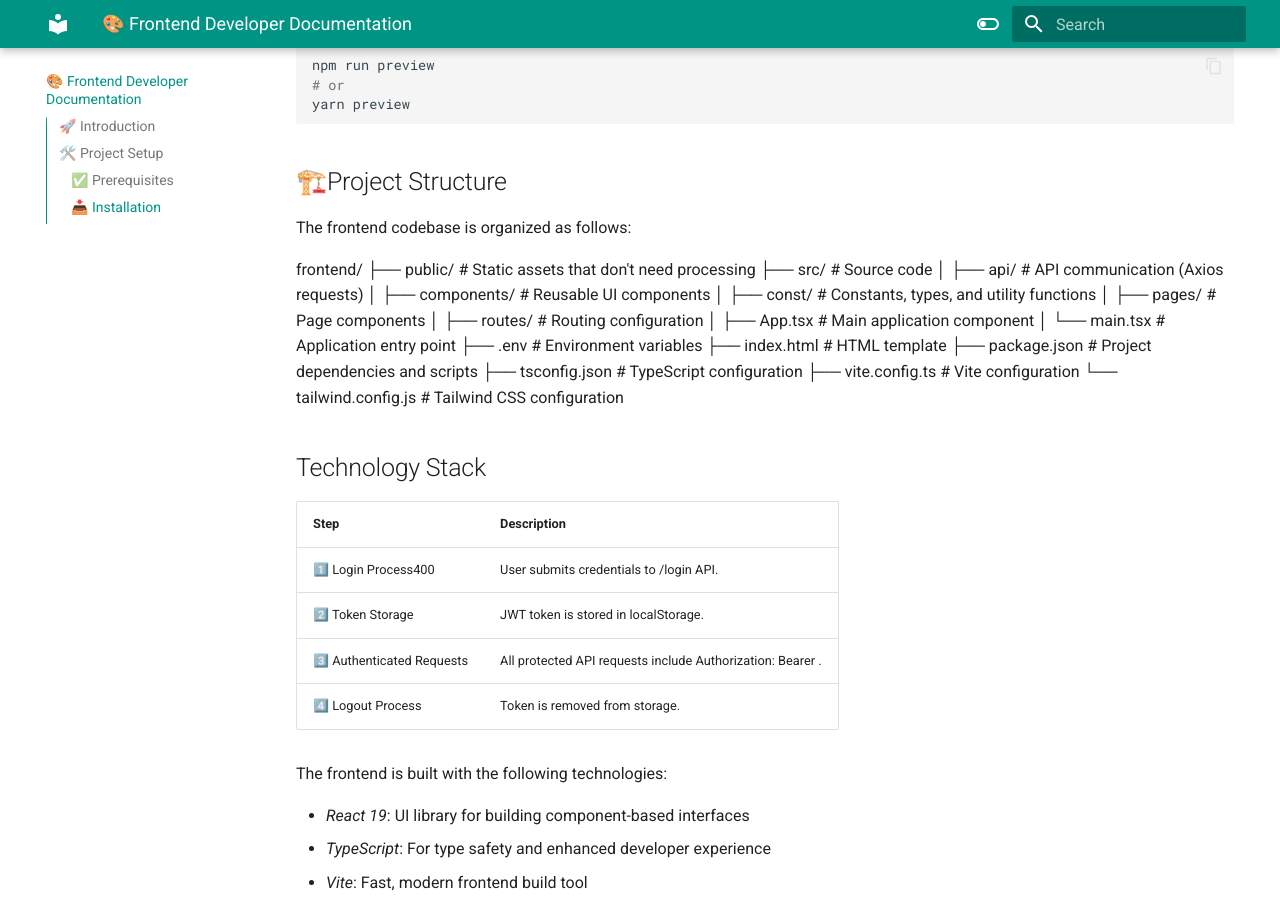
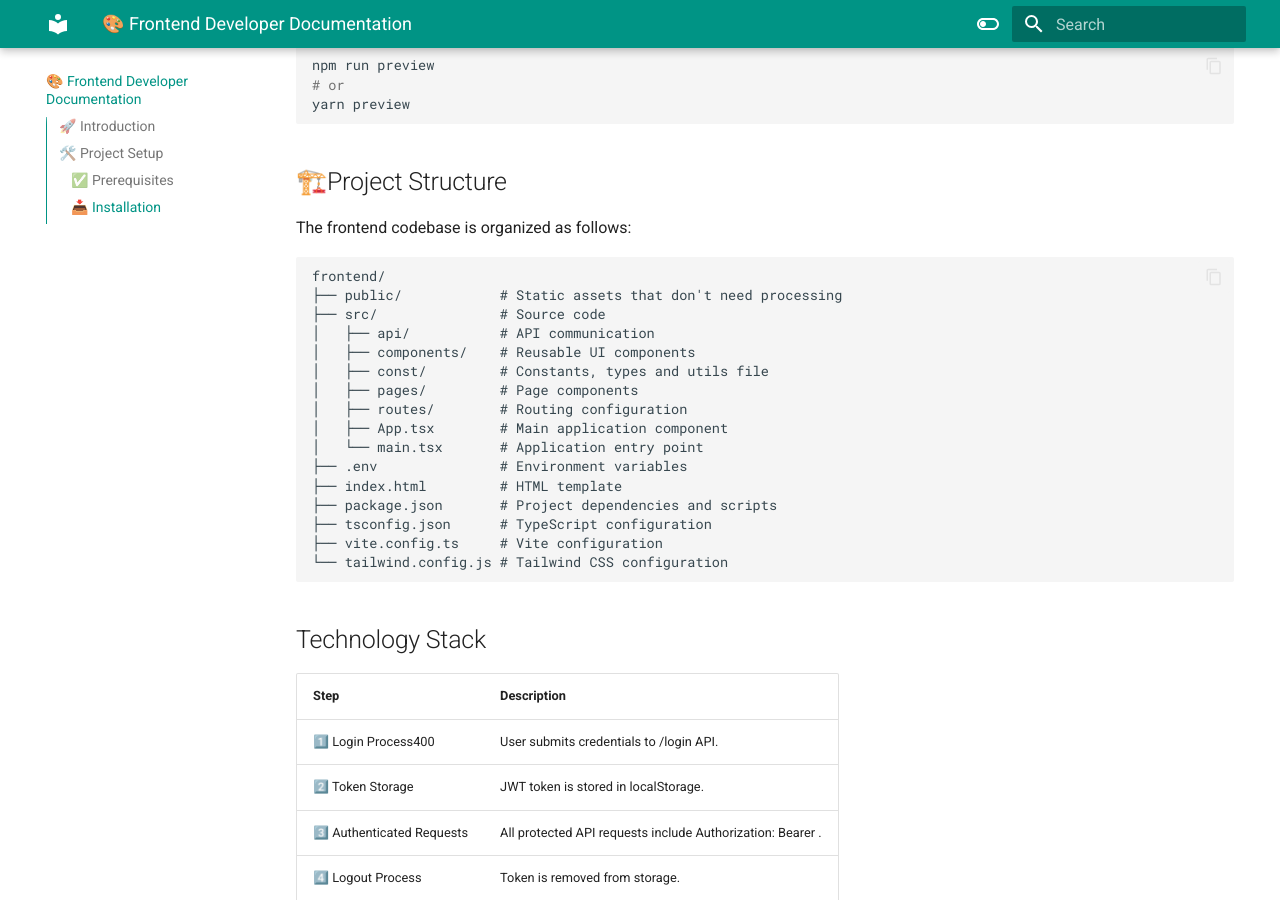
Before and after one commit to mtug812/data-scraping-application, an MkDocs documentation site: the page built from docs/docs/Frontend.md, in a window 1280 px wide and 900 px high, scrolled down 1661 px. Built offline with MkDocs 1.6.1 and Material for MkDocs 9.7.7, drawn with Linux system fonts in a browser that asks for light colours.

Commit message:
frontend documentation changed

````diff
--- a/docs/docs/Frontend.md
+++ b/docs/docs/Frontend.md
@@ -81,13 +81,13 @@ yarn preview
 
 The frontend codebase is organized as follows:
 
-
+```
 frontend/
 ├── public/            # Static assets that don't need processing
 ├── src/               # Source code
-│   ├── api/           # API communication (Axios requests)
+│   ├── api/           # API communication
 │   ├── components/    # Reusable UI components
-│   ├── const/         # Constants, types, and utility functions
+│   ├── const/         # Constants, types and utils file
 │   ├── pages/         # Page components
 │   ├── routes/        # Routing configuration
 │   ├── App.tsx        # Main application component
@@ -98,7 +98,7 @@ frontend/
 ├── tsconfig.json      # TypeScript configuration
 ├── vite.config.ts     # Vite configuration
 └── tailwind.config.js # Tailwind CSS configuration
-
+```
 
 ## Technology Stack
 | Step  | Description   |
````
